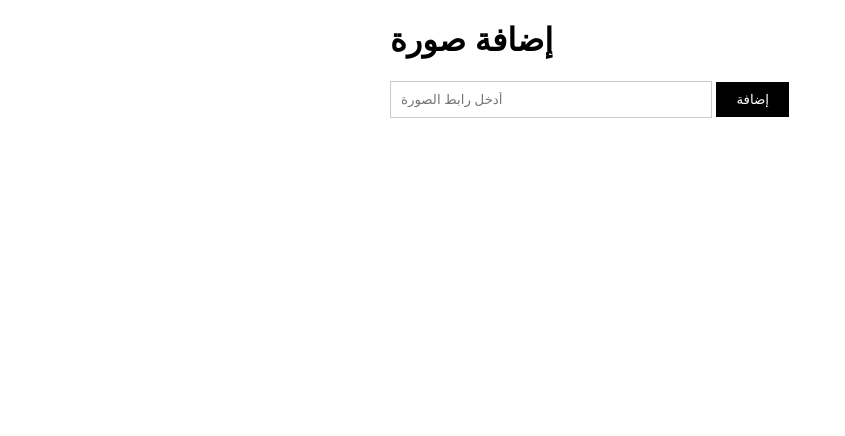
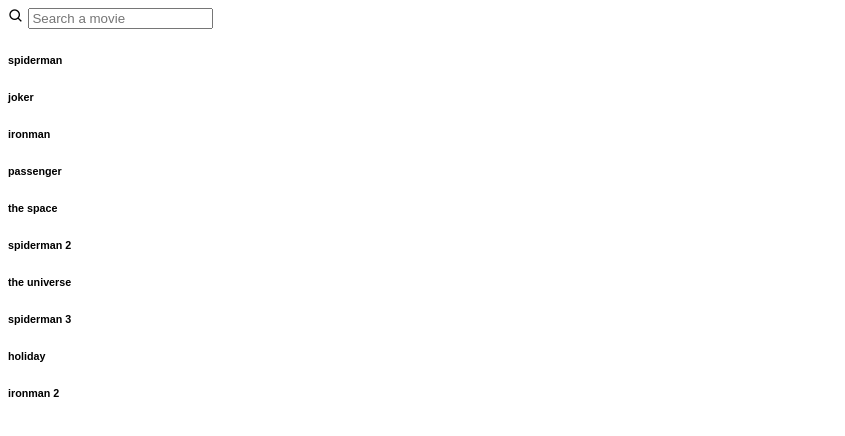
Before and after one commit to Kimos998/Wallpaper, a plain HTML site: page index.html in a window 1280 px wide. Shown: the whole page, without its empty margins (0-845 px from the left). Drawn offline with nearby package versions, Linux system fonts and the light colour scheme.

Commit message:
Update index.html

```diff
--- a/index.html
+++ b/index.html
@@ -1,17 +1,70 @@
 <!DOCTYPE html>
-<html lang="ar">
+<!-- Coding By CodingNepal - codingnepalweb.com -->
+<html lang="en">
 <head>
     <meta charset="UTF-8">
-    <title>معرض الصور</title>
+    <meta http-equiv="X-UA-Compatible" content="IE=edge">
+    <meta data-name="viewport" content="width=device-width, initial-scale=1.0">
+
+    <!----======== CSS ======== -->
     <link rel="stylesheet" href="style.css">
+
+    <!--===== Boxicons CSS =====-->
+    <link href='https://unpkg.com/boxicons@2.1.1/css/boxicons.min.css' rel='stylesheet'>
+
+    <title>Image Gallery with Search Box</title>
 </head>
 <body>
-    <div id="main-container">
-        <h1>إضافة صورة</h1>
-        <input type="text" id="image-url" placeholder="أدخل رابط الصورة">
-        <button id="add-image">إضافة</button>
-        <div id="image-gallery"></div>
+    <div class="container">
+        <div class="search-box">
+            <i class="bx bx-search"></i>
+            <input type="text" placeholder="Search a movie">
+        </div>
+
+        <div class="images">
+            <div class="image-box" data-name="spiderman">
+                <!--<img src="images/spiderman.jpg" alt="">-->
+                <h6>spiderman</h6>
+            </div>
+            <div class="image-box" data-name="joker">
+                <!--<img src="images/joker.jpg" alt="">-->
+                <h6>joker</h6>
+            </div>
+            <div class="image-box" data-name="ironman">
+                <!--<img src="images/ironman.jpg" alt="">-->
+                <h6>ironman</h6>
+            </div>
+            <div class="image-box" data-name="passenger">
+                <!--<img src="images/passenger.jpg" alt="">-->
+                <h6>passenger</h6>
+            </div>
+            <div class="image-box" data-name="space">
+                <!--<img src="images/space.jpg" alt="">-->
+                <h6>the space</h6>
+            </div>
+            <div class="image-box" data-name="spiderman">
+                <!--<img src="images/spiderman2.jpg" alt="">-->
+                <h6>spiderman 2</h6>
+            </div>
+            <div class="image-box" data-name="universe">
+                <!--<img src="images/universe.jpg" alt="">-->
+                <h6>the universe</h6>
+            </div>
+            <div class="image-box" data-name="spiderman">
+                <!--<img src="images/spiderman3.jpg" alt="">-->
+                <h6>spiderman 3</h6>
+            </div>
+            <div class="image-box" data-name="holiday">
+                <!--<img src="images/holiday.jpg" alt="">-->
+                <h6>holiday</h6>
+            </div>
+            <div class="image-box" data-name="ironman">
+                <!--<img src="images/ironman2.jpg" alt="">-->
+                <h6>ironman 2</h6>
+            </div>
+        </div>
     </div>
+
     <script src="script.js"></script>
 </body>
 </html>
```
